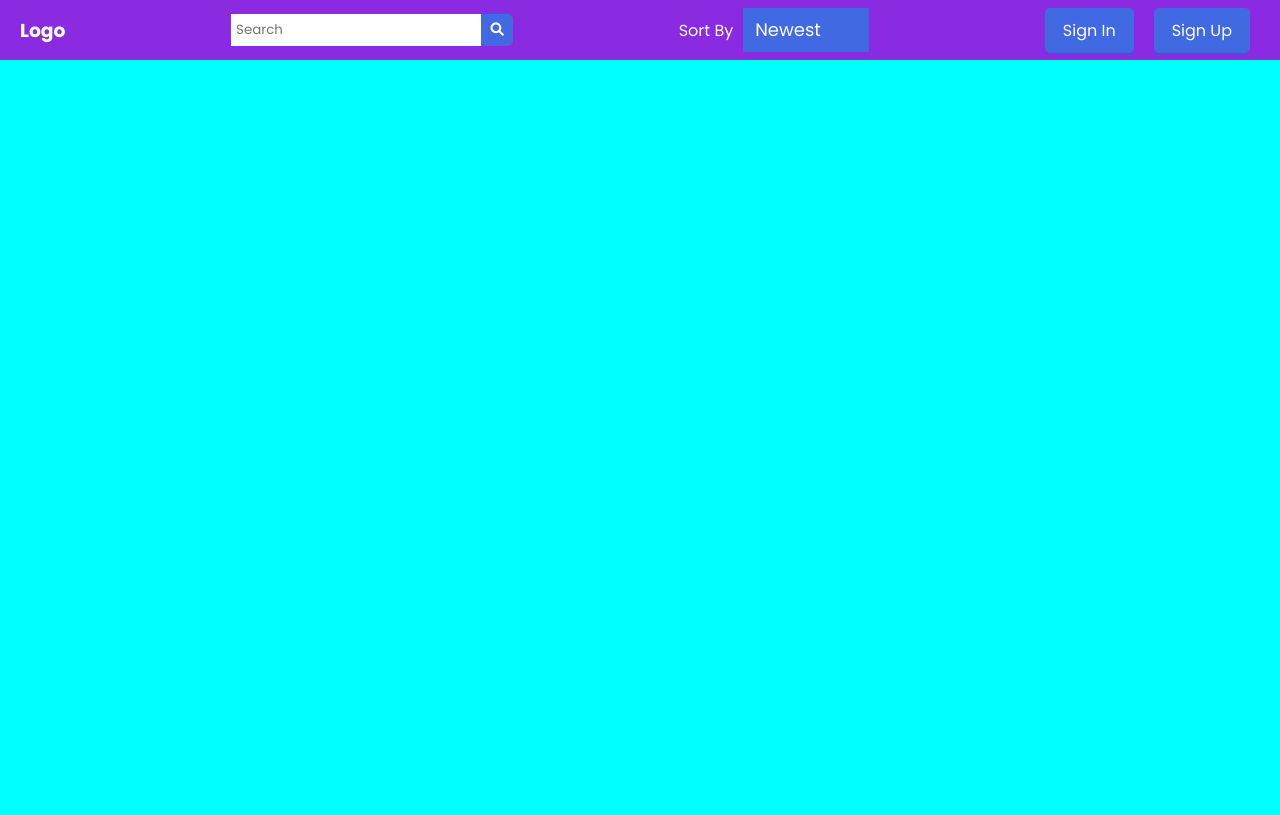
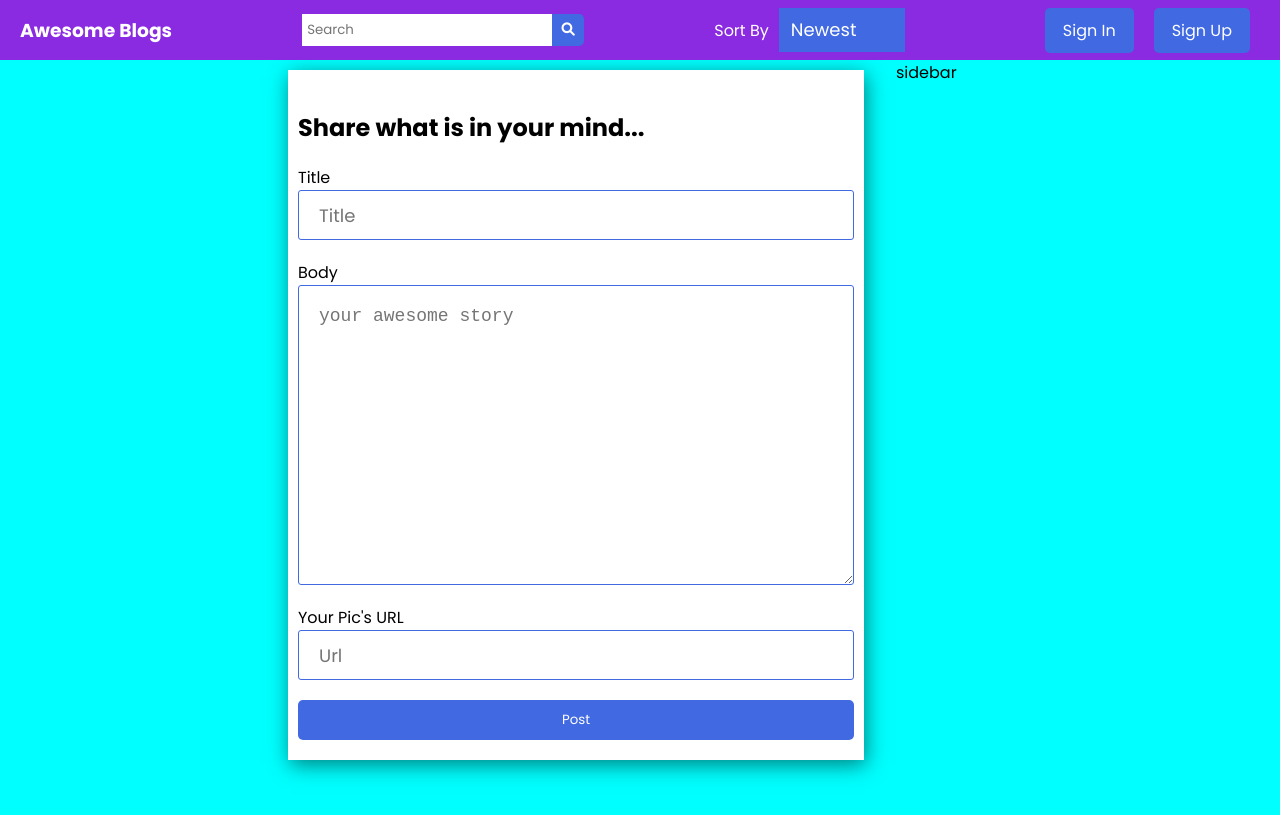
Before and after one commit to madayeni/mern-blog, a React (Create React App) app in the folder client/: page /add in a window 1280 px wide. Built offline with nearby package versions, Linux system fonts and the light colour scheme; the HTML template or start-up script is replaced by a standard one.

Commit message:
updated axios

```diff
--- /dev/null
+++ b/client/src/components/addform/Addform.jsx
@@ -0,0 +1,71 @@
+import "./addform.css";
+import { useDispatch } from "react-redux";
+import { addPost } from "../../redux/postslice";
+import { useState } from "react";
+
+const Addform = () => {
+  const dispatch = useDispatch();
+  const submitHandler = async (e) => {
+    e.preventDefault();
+    dispatch(addPost({ title, body, photo: url, author: "Kasra" }));
+    // try {
+    //   const res = await axios.post("http://localhost:5000/api/posts", {
+    //     title,
+    //     body,
+    //     author: "kasra",
+    //     photo: url,
+    //   });
+    //   console.log(res);
+    // } catch (error) {
+    //   console.log(error);
+    // }
+    setTitle("");
+    setBody("");
+    setUrl("");
+  };
+  const [title, setTitle] = useState("");
+  const [body, setBody] = useState("");
+  const [url, setUrl] = useState("");
+  return (
+    <section className="add">
+      <h2>Share what is in your mind...</h2>
+      <form className="flex flex-c" onSubmit={submitHandler}>
+        <div className="form-control">
+          <label htmlFor="title">Title</label>
+          <input
+            type="text"
+            id="title"
+            autoComplete="off"
+            placeholder="Title"
+            value={title}
+            onChange={(e) => setTitle(e.target.value)}
+          />
+        </div>
+        <div className="form-control">
+          <label htmlFor="body">Body</label>
+          <textarea
+            placeholder="your awesome story"
+            value={body}
+            onChange={(e) => setBody(e.target.value)}
+          ></textarea>
+        </div>
+        <div className="form-control">
+          <label htmlFor="url">Your Pic's URL</label>
+          <input
+            type="text"
+            id="url"
+            autoComplete="off"
+            placeholder="Url"
+            value={url}
+            onChange={(e) => setUrl(e.target.value)}
+          />
+        </div>
+        <button type="submit" className="btn">
+          Post
+        </button>
+      </form>
+    </section>
+  );
+};
+
+export default Addform;
--- /dev/null
+++ b/client/src/components/addform/addform.css
@@ -0,0 +1,63 @@
+.add {
+  width: 90%;
+  background-color: #fff;
+  padding: 20px 10px;
+  margin: 10px auto;
+  box-shadow: 2px 5px 20px rgba(0, 0, 0, 0.5);
+}
+
+.add h2 {
+  margin: 20px 0;
+}
+
+.add p.title {
+  font-size: 14px;
+}
+
+.add p.title a {
+  color: royalblue;
+}
+
+.add input {
+  border: 1px solid royalblue;
+  border-radius: 3px;
+  width: 100%;
+  height: 50px;
+  transition: all 0.3s ease;
+  color: black;
+  padding: 20px;
+}
+
+.add textarea {
+  border: 1px solid royalblue;
+  border-radius: 3px;
+  width: 100%;
+  max-width: 100%;
+  min-height: 300px;
+  transition: all 0.3s ease;
+  color: black;
+  padding: 20px;
+}
+
+.add textarea,
+.add input {
+  font-size: 18px;
+}
+
+.add input:focus,
+.add textarea:focus {
+  border-color: blue;
+}
+
+.add .form-control {
+  width: 100%;
+  display: flex;
+  flex-direction: column;
+  align-items: flex-start;
+  margin-bottom: 20px;
+}
+
+.add .btn {
+  display: block;
+  width: 100%;
+}
--- a/client/src/components/blogitem/blogitem.css
+++ b/client/src/components/blogitem/blogitem.css
@@ -1,8 +1,8 @@
 .blog {
-  width: 500px;
+  width: 90%;
   height: 200px;
   background-color: white;
   border-radius: 10px;
   padding: 10px;
-  margin: 10px 0;
+  margin: 10px auto;
 }
--- a/client/src/components/bloglist/Bloglist.jsx
+++ b/client/src/components/bloglist/Bloglist.jsx
@@ -1,7 +1,15 @@
+import Blogitem from "../blogitem/Blogitem";
 import "./bloglist.css";
 
 const Bloglist = () => {
-  return <article>h1</article>;
+  const a = [1, 2, 3, 4, 5];
+  return (
+    <article>
+      {a.map((i) => (
+        <Blogitem />
+      ))}
+    </article>
+  );
 };
 
 export default Bloglist;
--- /dev/null
+++ b/client/src/components/leftbar/Leftbar.jsx
@@ -0,0 +1,7 @@
+import "./leftbar.css";
+
+const Leftbar = () => {
+  return <div></div>;
+};
+
+export default Leftbar;
--- a/client/src/components/navbar/Navbar.jsx
+++ b/client/src/components/navbar/Navbar.jsx
@@ -8,7 +8,7 @@ const Navbar = () => {
     <nav className="navbar">
       <div className="toolbar container">
         <h3>
-          <Link to="/">Logo</Link>
+          <Link to="/">Awesome Blogs</Link>
         </h3>
         <Search />
         <div className="flex filter">
--- a/client/src/index.css
+++ b/client/src/index.css
@@ -41,15 +41,15 @@ input {
   border: none;
 }
 
-input:focus {
-  /* outline: none;
-  border: none; */
-}
+/* input:focus {
+   outline: none;
+  border: none;
+} */
 
 .main-grid {
   display: grid;
   width: 100%;
-  grid-template-columns: 70% 30%;
+  grid-template-columns: 20% 50% 30%;
 }
 
 ul {
--- /dev/null
+++ b/client/src/redux/postslice.js
@@ -0,0 +1,53 @@
+import { createAsyncThunk, createSlice } from "@reduxjs/toolkit";
+import axios from "axios";
+
+const baseURL = "http://localhost:5000/api/";
+
+export const addPost = createAsyncThunk(
+  "posts/addPost",
+  async (post, { rejectWithValue }) => {
+    try {
+      const res = await axios.post(baseURL + "posts", post);
+      console.log(res.data);
+      console.log(12);
+      return { post: res.data };
+    } catch (error) {
+      console.log(11);
+      console.log(error.response.data);
+      console.log(error.response.status);
+      console.log(error.response.headers);
+      console.log(13);
+      return rejectWithValue(error);
+    }
+  }
+);
+
+// export const getPosts = createAsyncThunk("posts/getPosts", async())
+
+const initialState = {
+  posts: [],
+  error: null,
+  loading: null,
+};
+
+const postSlice = createSlice({
+  name: "posts",
+  initialState,
+  reducers: {},
+  extraReducers: {
+    [addPost.pending]: (state) => {
+      state.loading = true;
+    },
+    [addPost.fulfilled]: (state, action) => {
+      state.loading = false;
+      state.error = false;
+      state.posts.push(action.payload.post);
+    },
+    [addPost.rejected]: (state) => {
+      state.loading = false;
+      state.error = true;
+    },
+  },
+});
+
+export default postSlice.reducer;
--- a/client/src/redux/store.js
+++ b/client/src/redux/store.js
@@ -1,3 +1,4 @@
 import { configureStore } from "@reduxjs/toolkit";
+import postReducer from "./postslice.js";
 
-export default configureStore({ reducer: {} });
+export default configureStore({ reducer: { posts: postReducer } });
--- a/client/src/screens/addblog/AddBlog.jsx
+++ b/client/src/screens/addblog/AddBlog.jsx
@@ -1,7 +1,16 @@
+import Addform from "../../components/addform/Addform";
+import Leftbar from "../../components/leftbar/Leftbar";
+import Sidebar from "../../components/sidebar/Sidebar";
 import "./addblog.css";
 
 const AddBlog = () => {
-  return <div></div>;
+  return (
+    <section className="main-grid">
+      <Leftbar />
+      <Addform />
+      <Sidebar />
+    </section>
+  );
 };
 
 export default AddBlog;
--- a/client/src/screens/home/Home.jsx
+++ b/client/src/screens/home/Home.jsx
@@ -5,6 +5,7 @@ import Sidebar from "../../components/sidebar/Sidebar";
 const Home = () => {
   return (
     <section className="main-grid container">
+      <Sidebar />
       <Bloglist />
       <Sidebar />
     </section>
```
Also changed, not shown: client/src/components/leftbar/leftbar.css (added), 1 other file (tests, documents, lock files or other folders).
